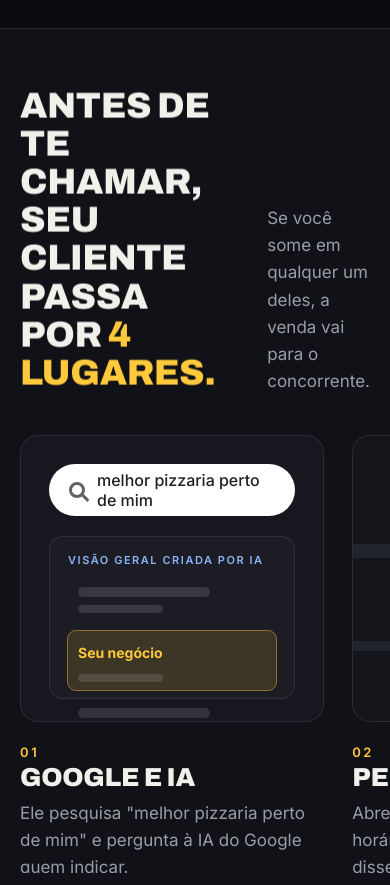
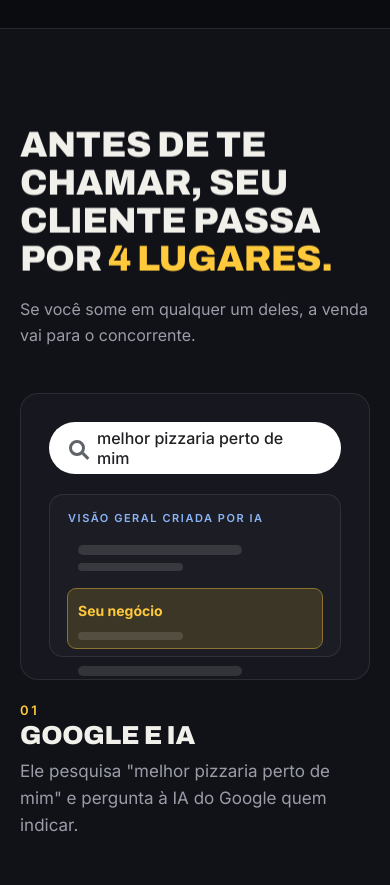
Before and after one commit to LucasSousa777/spotlit, a plain HTML site: page index.html in a window 390 px wide. Shown: the part 3040-3925 px from the top of the page. Drawn offline with nearby package versions, Linux system fonts and the light colour scheme.

Commit message:
Caminho do cliente: lista vertical no celular e vídeo do card 4 tocando
Co-Authored-By: Claude Opus 5.5 <noreply@anthropic.com>

```diff
--- a/css/style.css
+++ b/css/style.css
@@ -106,6 +106,13 @@ h3{font-size:clamp(26px,2.4vw,36px);font-stretch:80%}
 .bar--s{width:45%;height:8px;margin-top:8px}
 .bar--h{height:18px;width:80%;background:#2b2d36;margin-bottom:8px}
 .bar--m{width:60%}
+@media (max-width:800px){
+  .journey__pin{height:auto;padding:100px 0 80px}
+  .journey__head{flex-direction:column;align-items:flex-start;gap:16px;margin-bottom:44px}
+  .journey__head p{max-width:none;font-size:16px}
+  .journey__track{flex-direction:column;width:auto;gap:52px;transform:none!important}
+  .stop{width:100%}
+}
 /* 01 busca */
 .gsearch{position:absolute;top:28px;left:28px;right:28px;height:52px;border-radius:26px;background:#fff;color:#202124;display:flex;align-items:center;gap:12px;padding:0 20px;font:500 16px var(--body)}
 .gsearch__icon{width:16px;height:16px;border:3px solid #5F6368;border-radius:50%;position:relative;flex:none}
--- a/index.html
+++ b/index.html
@@ -121,7 +121,7 @@
 
         <article class="stop">
           <div class="stop__visual stop__visual--phone">
-            <div class="phone"><video muted loop playsinline preload="none" data-lazy-video poster="media/showreel-poster.jpg"><source src="media/showreel-720.mp4" type="video/mp4"></video></div>
+            <div class="phone"><video muted loop playsinline autoplay preload="metadata" data-lazy-video poster="media/showreel-poster.jpg"><source src="media/showreel-720.mp4" type="video/mp4"></video></div>
           </div>
           <p class="stop__n">04</p>
           <h3>Vídeos</h3>
--- a/js/main.js
+++ b/js/main.js
@@ -117,17 +117,22 @@
 
   // caminho do cliente: rolagem horizontal
   const track = $('[data-track]'), stops = $$('.stop');
-  const dist = () => track.scrollWidth - innerWidth + 40;
-  const hTween = gsap.to(track, { x: () => -dist(), ease: 'none', scrollTrigger: { trigger: '[data-journey]', pin: '.journey__pin', start: 'top top', end: () => '+=' + dist(), scrub: .8, invalidateOnRefresh: true } });
-  stops.forEach(st => ScrollTrigger.create({
-    trigger: st, containerAnimation: hTween, start: 'left 75%', end: 'right 10%',
-    onEnter: () => on(st), onEnterBack: () => on(st)
-  }));
+  const mm = gsap.matchMedia();
+  mm.add('(min-width: 801px)', () => {                 // computador: a seção para e rola de lado
+    const dist = () => track.scrollWidth - innerWidth + 40;
+    const hTween = gsap.to(track, { x: () => -dist(), ease: 'none', scrollTrigger: { trigger: '[data-journey]', pin: '.journey__pin', start: 'top top', end: () => '+=' + dist(), scrub: .8, invalidateOnRefresh: true } });
+    stops.forEach(st => ScrollTrigger.create({ trigger: st, containerAnimation: hTween, start: 'left 75%', end: 'right 10%', onEnter: () => on(st), onEnterBack: () => on(st) }));
+  });
+  mm.add('(max-width: 800px)', () => {                 // celular: lista vertical, cada parada acende ao entrar na tela
+    stops.forEach(st => ScrollTrigger.create({ trigger: st, start: 'top 75%', onEnter: () => on(st), onEnterBack: () => on(st) }));
+  });
+  // o vídeo do celular toca sempre que aparece na tela (e pausa fora dela)
+  const pv = $('[data-lazy-video]');
+  if (pv) new IntersectionObserver(([e]) => e.isIntersecting ? pv.play().catch(() => {}) : pv.pause(), { threshold: .25 }).observe(pv);
   function on(st) {
     if (st.classList.contains('is-on')) return; st.classList.add('is-on');
     const typer = $('[data-type]', st);
     if (typer) { const txt = typer.dataset.type; let i = 0; const id = setInterval(() => { typer.textContent = txt.slice(0, ++i); if (i >= txt.length) clearInterval(id); }, 55); }
-    const v = $('[data-lazy-video]', st); if (v) { v.preload = 'auto'; v.play().catch(() => {}); }
   }
 
   // serviços: o cartão de trás encolhe quando o próximo chega
```
